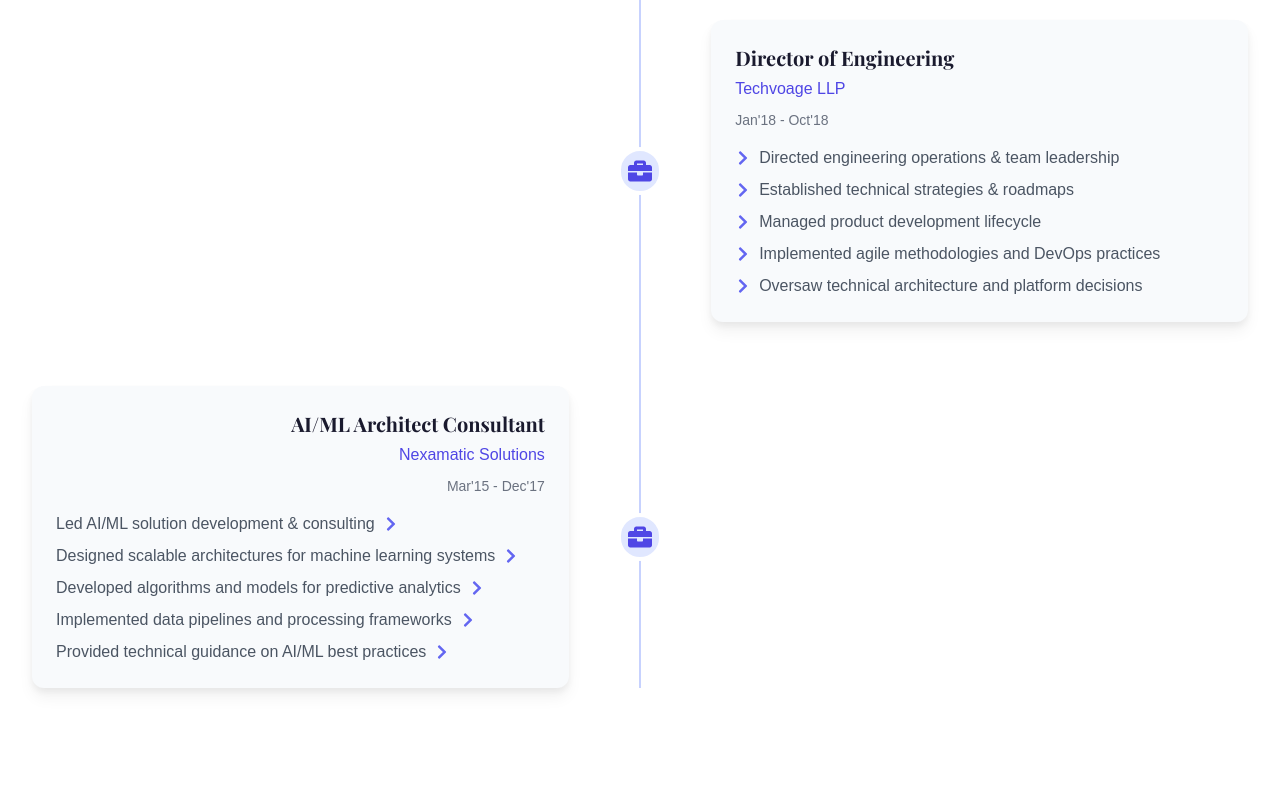
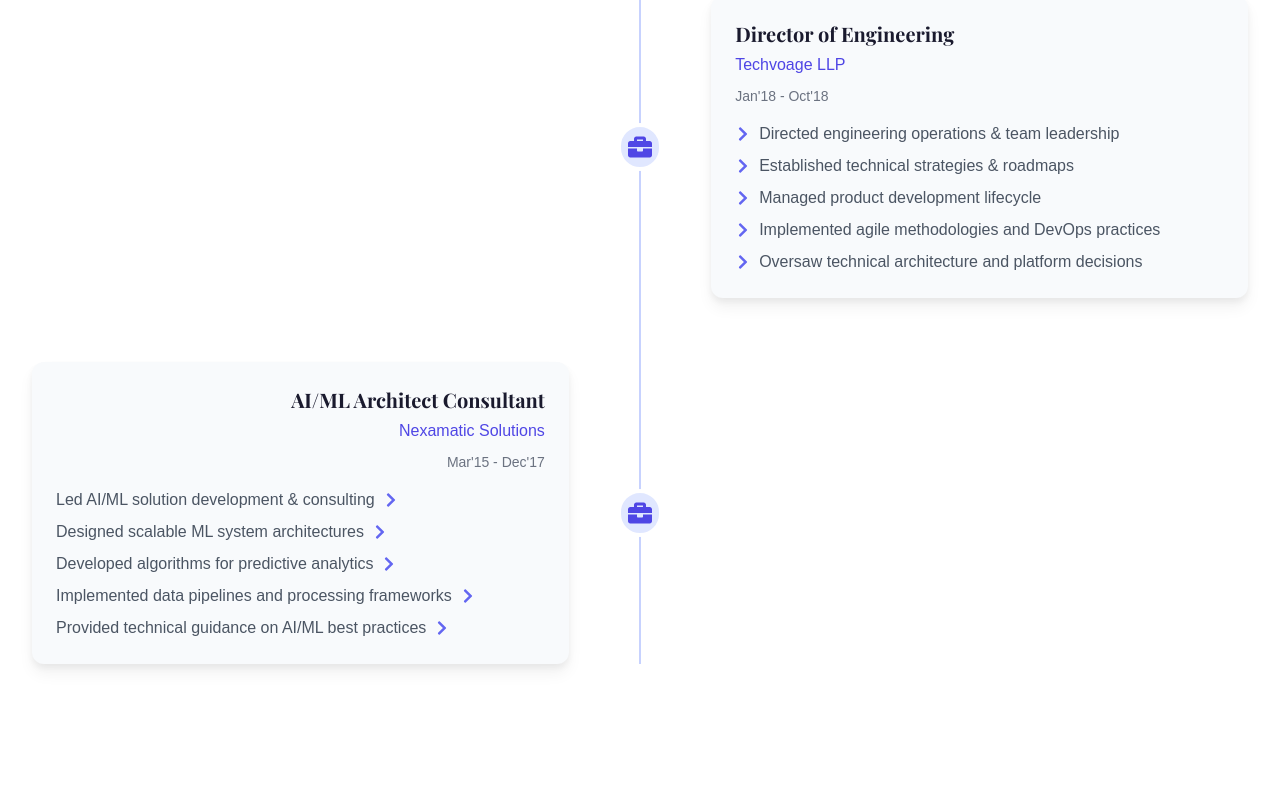
Before and after one commit to Sampathkumarvpatil/DrSampath, a React (Create React App) app in the folder frontend/: page /experience in a window 1280 px wide. Shown: the part 2548-3343 px from the top of the page. Built offline with nearby package versions, Linux system fonts and the light colour scheme; a web font is replaced by a local one.

Commit message:
auto-commit for 195e4f2e-8f0e-4421-a019-4383d495a680

```diff
--- a/frontend/src/pages/Experience.js
+++ b/frontend/src/pages/Experience.js
@@ -65,8 +65,8 @@
       duration: "Mar'15 - Dec'17",
       responsibilities: [
         "Led AI/ML solution development & consulting",
-        "Designed scalable architectures for machine learning systems",
-        "Developed algorithms and models for predictive analytics",
+        "Designed scalable ML system architectures",
+        "Developed algorithms for predictive analytics",
         "Implemented data pipelines and processing frameworks",
         "Provided technical guidance on AI/ML best practices"
       ],
```
